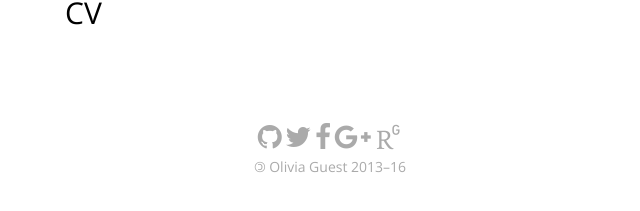
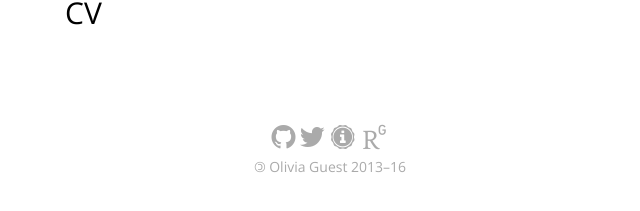
Before and after one commit to oliviaguest/oliviaguest.github.io, a Jekyll site: the page built from index.html, in a window 1280 px wide. Shown: the part 684-895 px from the top of the page, without its empty margins (310-950 px from the left). Built offline with Jekyll 4.4.1, drawn with Linux system fonts in a browser that asks for light colours; nearby versions of some CDN libraries; some web fonts are replaced.

Commit message:
Update default.html

```diff
--- a/_layouts/default.html
+++ b/_layouts/default.html
@@ -103,17 +103,17 @@ Olivia
           <!--{% include svg-icons.html %}-->
             <ul>
 
-            <li><a href="https://github.com/oliviaguest" title="Fork me on GitHub" style="text-decoration:none">
+            <li><a href="//github.com/oliviaguest" title="Fork me on GitHub" style="text-decoration:none">
             <i class="fa fa-github"></i></a></li>
 
-      	<li><a href="https://twitter.com/o_guest" title="Follow me on Twitter" style="text-decoration:none">
+      	<li><a href="//twitter.com/o_guest" title="Follow me on Twitter" style="text-decoration:none">
             <i class="fa fa-twitter"></i></a></li>
 
-            <li><a href="//www.facebook.com/olivia.guest" title="Friend me on Facebook" style="text-decoration:none">
-            <i class="fa fa-facebook"></i></a></li>
+            <!--<li><a href="//www.facebook.com/olivia.guest" title="Friend me on Facebook" style="text-decoration:none">
+            <i class="fa fa-facebook"></i></a></li>   -->
 
-            <li><a href="//plus.google.com/+OliviaGuest" title="Add me on Google+" style="text-decoration:none">
-            <i class="fa fa-google-plus"></i></a></li>
+            <li><a href="//impactstory.org/u/0000-0002-1891-0972" title="View my Impactstory" style="text-decoration:none">
+            <i class="ai ai-impactstory"></i></a></li>
 
             <li><a href="//www.researchgate.net/profile/Olivia_Guest" title="Follow me on ResearchGate" style="text-decoration:none">
             <i class="ai ai-researchgate"></i></a></li>
```
